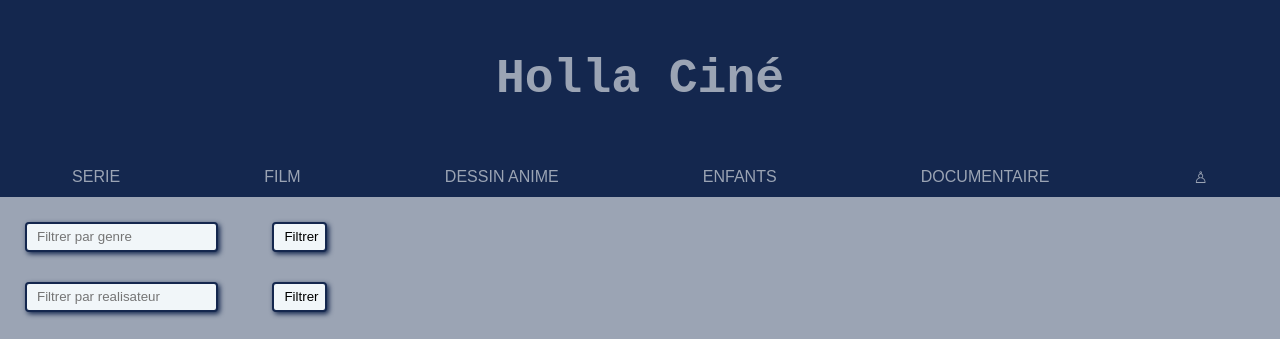
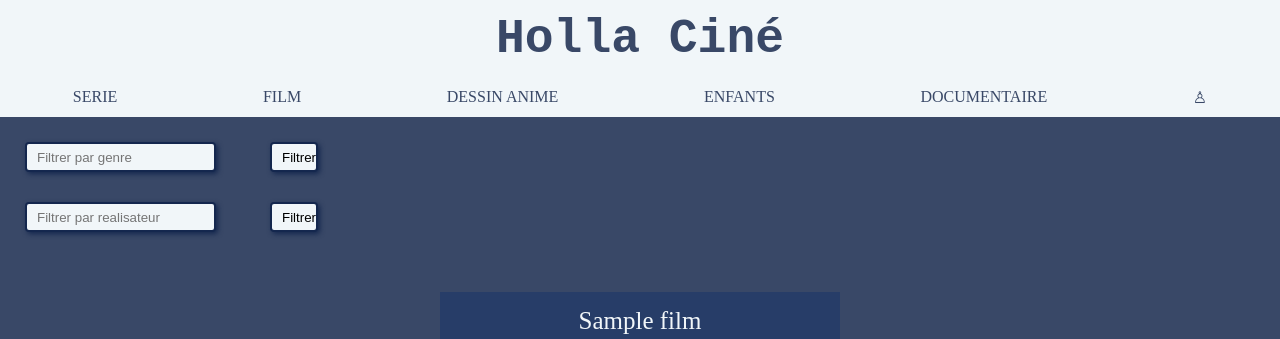
Before and after one commit to ROBERT-Elison/HollaCine, a PHP site: page / in a window 1280 px wide. Shown: the top 339 px of the page. Run offline with PHP 8.4, Linux system fonts and the light colour scheme; tables that the repository leaves empty or names only in its code hold one stand-in row (values such as "Sample post").

Commit message:
Update style.css

```diff
--- a/style.css
+++ b/style.css
@@ -1,13 +1,17 @@
-* {box-sizing: border-box;}
+* {
+  box-sizing: border-box;
+  margin: 0;
+  padding: 0;
+}
 
 body{
-  background-color: #9ba4b4;
+  background-color: #394867;
   width: 100%;
   height: 100%;
 }
 #navbar {
   overflow: hidden;
-  background-color:  #14274e;
+  background-color:  #f1f6f9;
   width: 100%;
   height: 100%;
   top: 0;
@@ -16,7 +20,7 @@ body{
 }
 
 #navbar h2 {
-  color: #9ba4b4;
+  color: #394867;
   padding: 12px;
   text-decoration: none;
   text-align: center;
@@ -27,13 +31,13 @@ body{
   top: 0;
   left: 0;
   z-index: 3;
-  background-color:  #14274e;
+  background-color:  #f1f6f9;
   display: flex;
   justify-content: space-around;
 
 }
 #navbar_info a {
-  color: #9ba4b4;
+  color: #394867;
   text-decoration: none;
   font-size: 1em;
   padding: 10px 10px ;
@@ -110,16 +114,11 @@ margin-bottom: 30px;
 margin-right: 50px;
 }
 
-body {
-  margin: 0;
-  font-family: Arial, Helvetica, sans-serif;
-  background-color: #9ba4b4;
-}
 
 .container{
   width: 100%;
   height: auto;
-  margin-top: 100px;
+  margin-top: 30px;
   display: flex;
   justify-content: space-around;
   flex-wrap: wrap;
@@ -127,32 +126,27 @@ body {
 .film{
   width: 400px;
   height: 500px;
-  margin-bottom: 300px;
-  color: white;
+  margin-bottom: 400px;
+  color: #f1f6f9;
 }
 
 .miniature{
   width: 400px;
   height: 400px;
-  border-left: 2px solid #f1f6f9;
-  border-bottom: 2px solid #f1f6f9;
-  border-right: 2px solid #f1f6f9;
 }
 
-img{
-  width: 396px;
-  height: 398px;
+.img{
+  width: 400px;
+  height: 400px;
 }
 
 .titre{
+  height: 50px;
   padding: 15px;
-  background-color: #394867ee;
+  background-color: #273d68;
   color: #f1f6f9;
   font-size: 25px;
   text-align: center;
-  border-left: 2px solid #f1f6f9;
-  border-top: 2px solid #f1f6f9;
-  border-right: 2px solid #f1f6f9;
 }
 
 .container2{
@@ -164,16 +158,19 @@ img{
   justify-content: space-around;
   flex-wrap: wrap;
   background-color: #f1f6f9;
+  border-radius: 20px;
 }
 
 .description{
-  background-color: #394867;
+  height: 400px;
+  background-color: #273d68;
   line-height: 30px;
   font-size: 18px;
   padding: 15px;
-  overflow: hidden;
 }
 
-.infos{
-
+h3{
+  text-align: center;
+  color: white;
+  font-size: 30px;
 }
```
